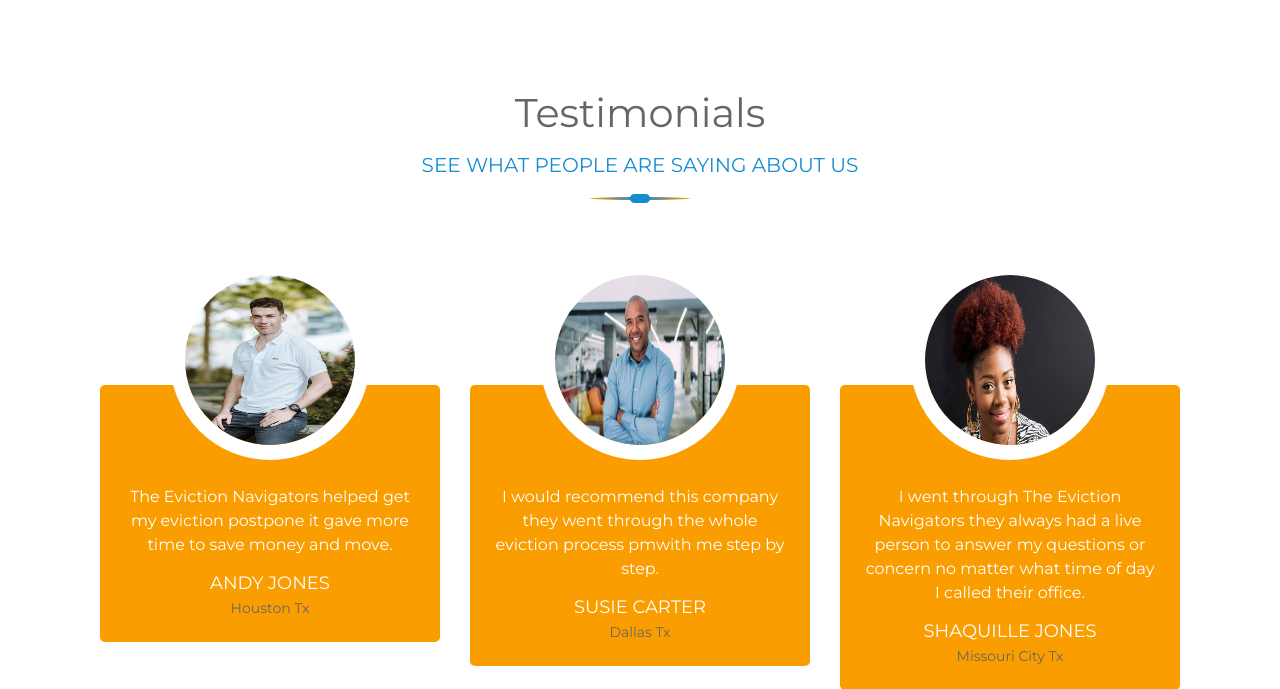
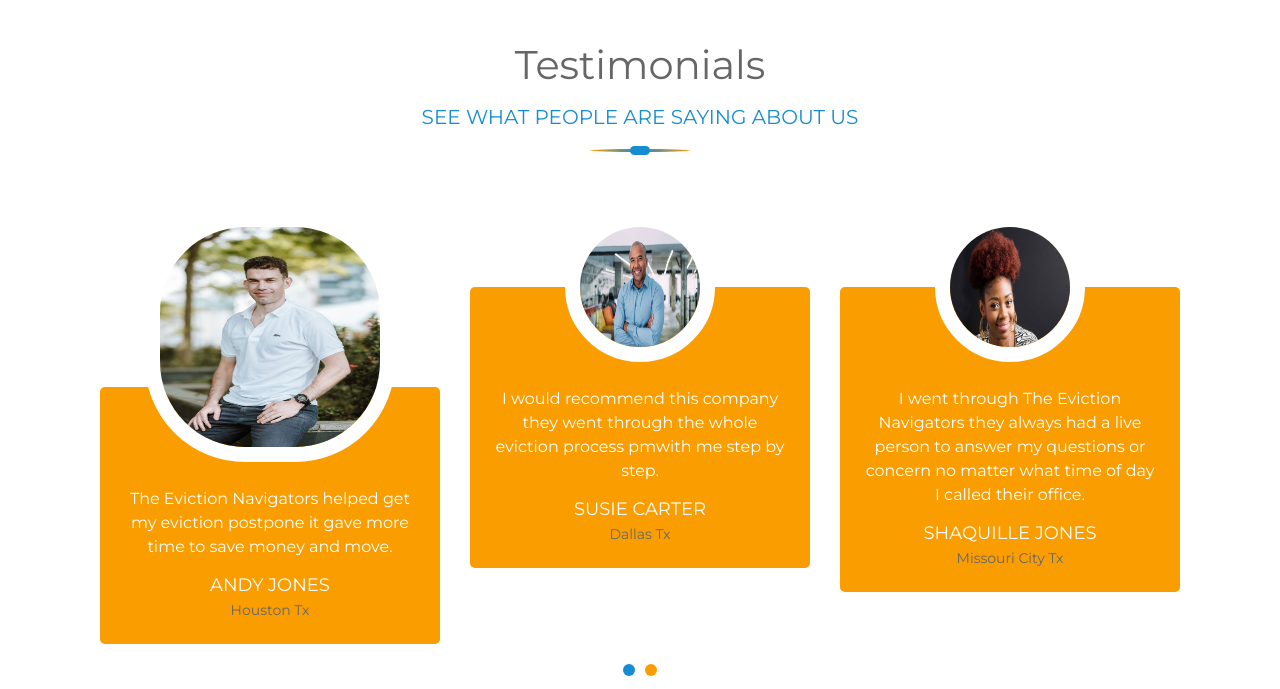
Before and after one commit to IslamKolade/theeviction_navigators, a Django app: template core/templates/index.html in a window 1280 px wide. Shown: the part 5080-5769 px from the top of the page. Run offline with Django 5.2, Linux system fonts and the light colour scheme; the template is opened without the code that fills it, so the values that code supplies are empty; some libraries are stand-ins or nearby versions.

Commit message:
Corrected About Us Header Font Size

```diff
--- a/core/static/css/style.css
+++ b/core/static/css/style.css
@@ -512,7 +512,7 @@ a:focus {
 }
 
 .about .about-text h2 span {
-    font-size: 90px;
+    font-size: 50px;
     color:#fa9d00;
 }
 
--- a/core/templates/index.html
+++ b/core/templates/index.html
@@ -362,7 +362,7 @@
                     <div class="owl-carousel testimonials-carousel">
                         <div class="testimonial-item">
                             <div class="testimonial-img">
-                                <img style="width: 200px; height: 200px;" src="{% static "images/testimonial-1.jpg" %}" alt="">
+                                <img style="width: 250px; height: 250px;" src="{% static "images/testimonial-1.jpg" %}" alt="">
                             </div>
                             <div class="testimonial-content">
                                 <p>
@@ -374,7 +374,7 @@
                         </div>
                         <div class="testimonial-item">
                             <div class="testimonial-img">
-                                <img style="width: 200px; height: 200px;" src="{% static "images/testimonial-2.jpg" %}" alt="">
+                                <img style="width: 150px; height: 150px;" src="{% static "images/testimonial-2.jpg" %}" alt="">
                             </div>
                             <div class="testimonial-content">
                                 <p>
@@ -386,7 +386,7 @@
                         </div>
                         <div class="testimonial-item">
                             <div class="testimonial-img">
-                                <img style="width: 200px; height: 200px;" src="{% static "images/testimonial-3.jpg" %}" alt="">
+                                <img style="width: 150px; height: 150px;" src="{% static "images/testimonial-3.jpg" %}" alt="">
                             </div>
                             <div class="testimonial-content">
                                 <p>
@@ -398,7 +398,7 @@
                         </div>
                         <div class="testimonial-item">
                             <div class="testimonial-img">
-                                <img style="width: 200px; height: 200px;" src="{% static "images/testimonial-4.jpg" %}" alt="">
+                                <img style="width: 150px; height: 150px;" src="{% static "images/testimonial-4.jpg" %}" alt="">
                             </div>
                             <div class="testimonial-content">
                                 <p>
```
